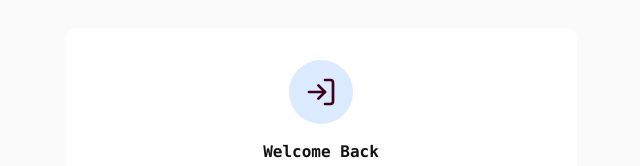
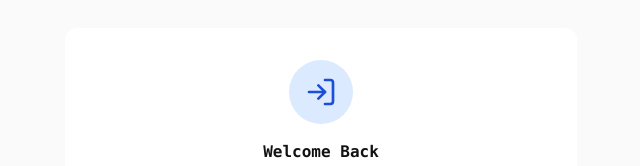
Before and after one commit to fegan104/cloud-vault, a Next.js app: page /signin in a window 1280 px wide. Shown: the part 128-294 px from the top of the page, without its empty margins (319-959 px from the left). Built offline with nearby package versions, Linux system fonts and the light colour scheme.

Commit message:
added docs

```diff
--- a/src/app/signin/page.tsx
+++ b/src/app/signin/page.tsx
@@ -58,7 +58,7 @@ export default function SignInPage() {
             {/* Header */}
             <div className="text-center mb-8">
               <div className="inline-flex items-center justify-center w-16 h-16 rounded-full bg-primary-container mb-4">
-                <LogIn className="w-8 h-8 text-on-primary-container" />
+                <LogIn className="w-8 h-8 text-primary" />
               </div>
               <h1 className="text-[--font-headline-md] font-semibold text-on-surface mb-2">
                 Welcome Back
--- a/src/app/signup/page.tsx
+++ b/src/app/signup/page.tsx
@@ -67,7 +67,7 @@ export default function SignUpPage() {
             {/* Header */}
             <div className="text-center mb-8">
               <div className="inline-flex items-center justify-center w-16 h-16 rounded-full bg-secondary-container mb-4">
-                <UserPlus className="w-8 h-8 text-on-secondary-container" />
+                <UserPlus className="w-8 h-8 text-primary" />
               </div>
               <h1 className="text-[--font-headline-md] font-semibold text-on-surface mb-2">
                 Create Account
--- a/src/proxy.ts
+++ b/src/proxy.ts
@@ -22,6 +22,8 @@ export async function proxy(request: NextRequest) {
       return NextResponse.redirect(new URL('/signin', request.url))
     } else if (request.nextUrl.pathname === '/shares') {
       return NextResponse.redirect(new URL('/signin', request.url))
+    } else if (request.nextUrl.pathname === '/account') {
+      return NextResponse.redirect(new URL('/signin', request.url))
     }
   }
 
@@ -34,6 +36,7 @@ export const config = {
     '/vault',
     '/signin',
     '/signup',
-    '/shares'
+    '/shares',
+    '/account'
   ]
 }
```
Also changed, not shown: 152 other files (tests, documents, lock files or other folders).
